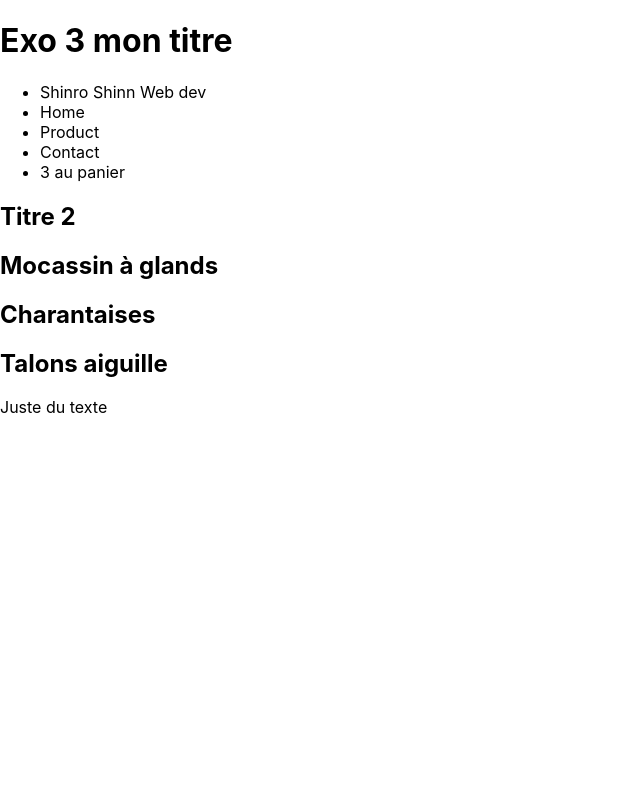
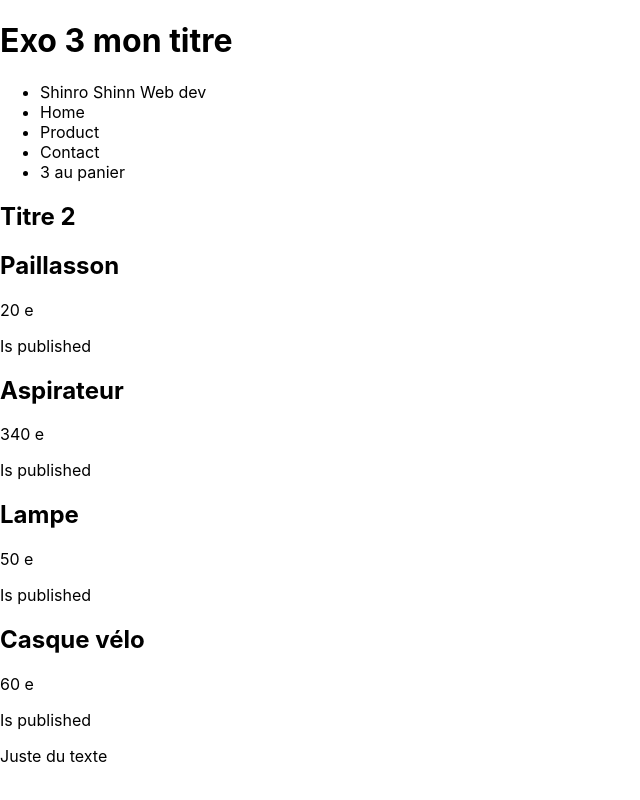
Before and after one commit to Shinrosama/projet_exo_react_2, a React (Create React App) app: page / in a window 1280 px wide. Shown: the whole page, without its empty margins (0-640 px from the left). Built offline with nearby package versions, Linux system fonts and the light colour scheme.

Commit message:
add an array with prices and name of the objects

```diff
--- a/src/Products.js
+++ b/src/Products.js
@@ -1,8 +1,27 @@
 function Products() {
 
   const productsFromDb = [
-    "Mocassin à glands", "Charantaises", "Talons aiguille"
-  ]
+    {
+    title: "Paillasson",
+    price: 20 ,
+    isPublished: true,
+  },
+  {
+    title: "Aspirateur",
+    price: 340,
+    isPublished: true,
+  },
+  {
+    title: "Lampe",
+    price: 50,
+    isPublished: true,
+  },
+  {
+    title: "Casque vélo",
+    price: 60,
+    isPublished: true,
+  }
+  ];
 
     return (
       <section>
@@ -10,7 +29,15 @@ function Products() {
 
         return(
           <article>
-            <h2>{product}</h2>
+            {product.isPublished &&(
+              <>
+                <h2>{product.title}</h2>
+                <p>{product.price} e</p>
+                <p>Is published</p>
+              </>
+            )}
+
+
           </article>
         )
        })}
```
